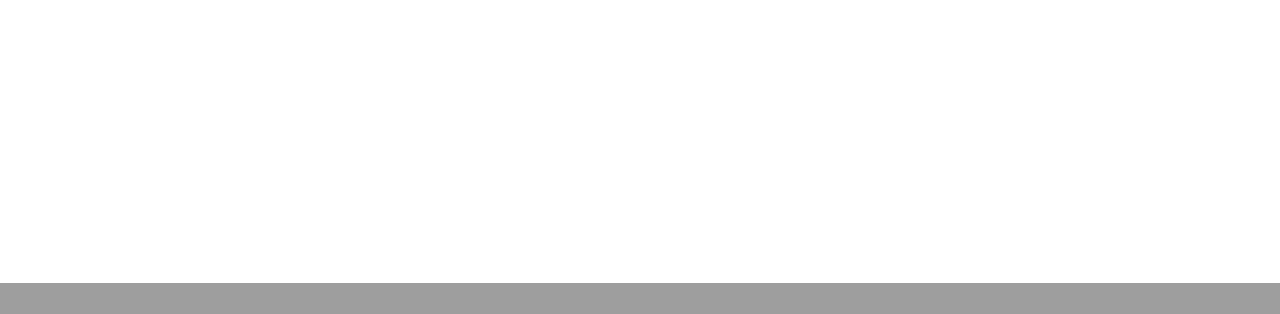
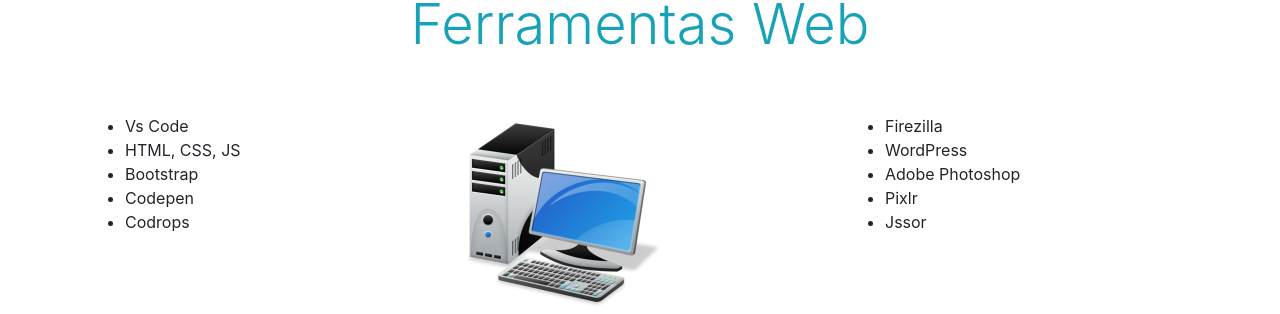
Before and after one commit to loanac/portfolio-luana, a PHP site: page /index.php?pg=tec in a window 1280 px wide. Shown: the part 517-831 px from the top of the page. Before the commit the page ends 800 px from the top, so only its background shows below. Run offline with PHP 8.4, Linux system fonts and the light colour scheme.

Commit message:
alterações 3.0

```diff
--- a/paginas/header.php
+++ b/paginas/header.php
@@ -29,11 +29,14 @@
 
                 <!--End of Button 1 -->
 
-                <a href="https://twitter.com/Dave_Conner" class="btn btn-3"> Tecnologias</a>
+                <a href="index.php?pg=inicial" class="btn btn-3"> Portfólio</a>
+                <!--End of Button 3 -->
+
+                <a href="index.php?pg=tec" class="btn btn-3"> Tecnologias</a>
                 <!--End of Button 3 -->
 
 
-                <a href="https://twitter.com/Dave_Conner" class="btn btn-5">Contato</a>
+                <a href="index.php?pg=contato" class="btn btn-5"> Contato</a>
                 <!--End of Button 5 -->
 
 
--- a/paginas/inicial.php
+++ b/paginas/inicial.php
@@ -1,6 +1,6 @@
 <section class="segunda">
     <h3 class="text-center display-4 text-light">Meu Portfólio</h3>
-    <div class="container">
+    <div class="container inicio">
 
 
         <div class="row">
--- a/paginas/tec.php
+++ b/paginas/tec.php
@@ -0,0 +1,35 @@
+<div class="container tec">
+<br>
+    <h3 class="text-info display-4 text-center"> Ferramentas Web</h3>
+    <br>
+    <br>
+
+    <div class="row">
+        <div class="col">
+            <ul>
+                <li> Vs Code</li>
+                <li> HTML, CSS, JS</li>
+                <li> Bootstrap</li>
+                <li> Codepen</li>
+                <li> Codrops</li>
+
+            </ul>
+        </div>
+
+        <div class="col">
+            <img class="tec-icon" src="public/img/pc.png.png" alt="">
+        </div>
+
+        <div class="col">
+            <ul>
+                <li> Firezilla</li>
+                <li> WordPress</li>
+                <li> Adobe Photoshop</li>
+                <li> Pixlr</li>
+                <li> Jssor</li>
+
+            </ul>
+        </div>
+    </div>
+
+</div>
--- a/public/css/meuestilo.css
+++ b/public/css/meuestilo.css
@@ -37,7 +37,7 @@
             width: 100%;
         }
 
-        .container {
+        .inicio {
             align-items: center;
             display: inline-block;
             flex-direction: column;
@@ -73,3 +73,12 @@
         a {
             text-decoration: none;
         }
+        /* TEC */
+
+        .tec-icon {
+            width: 200px;
+        }
+
+        .form-control {
+            border: solid 1px #0061c3;
+        }
```
Also changed, not shown: paginas/contato.php (+31 -0 lines), public/img/pc.png.png (added).
